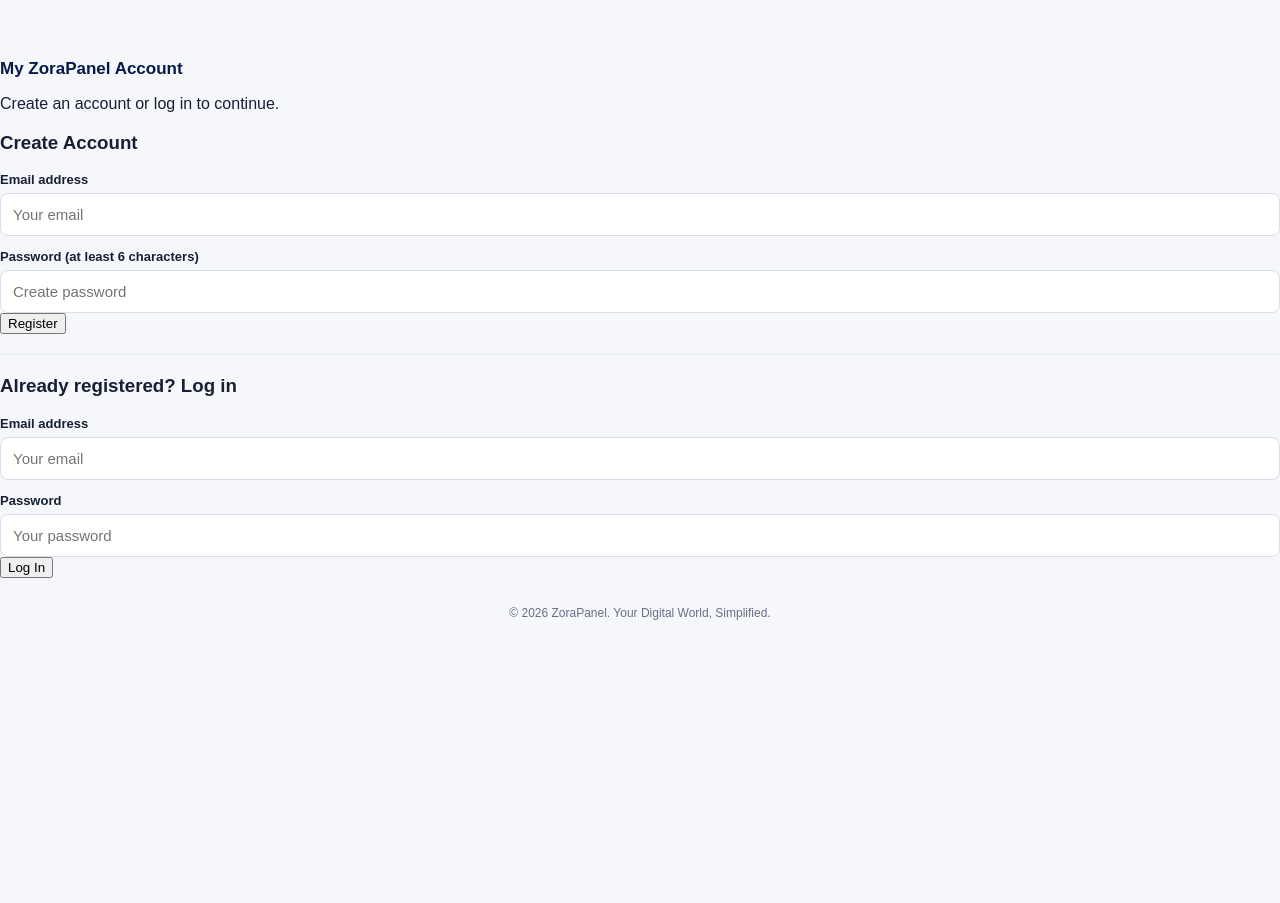
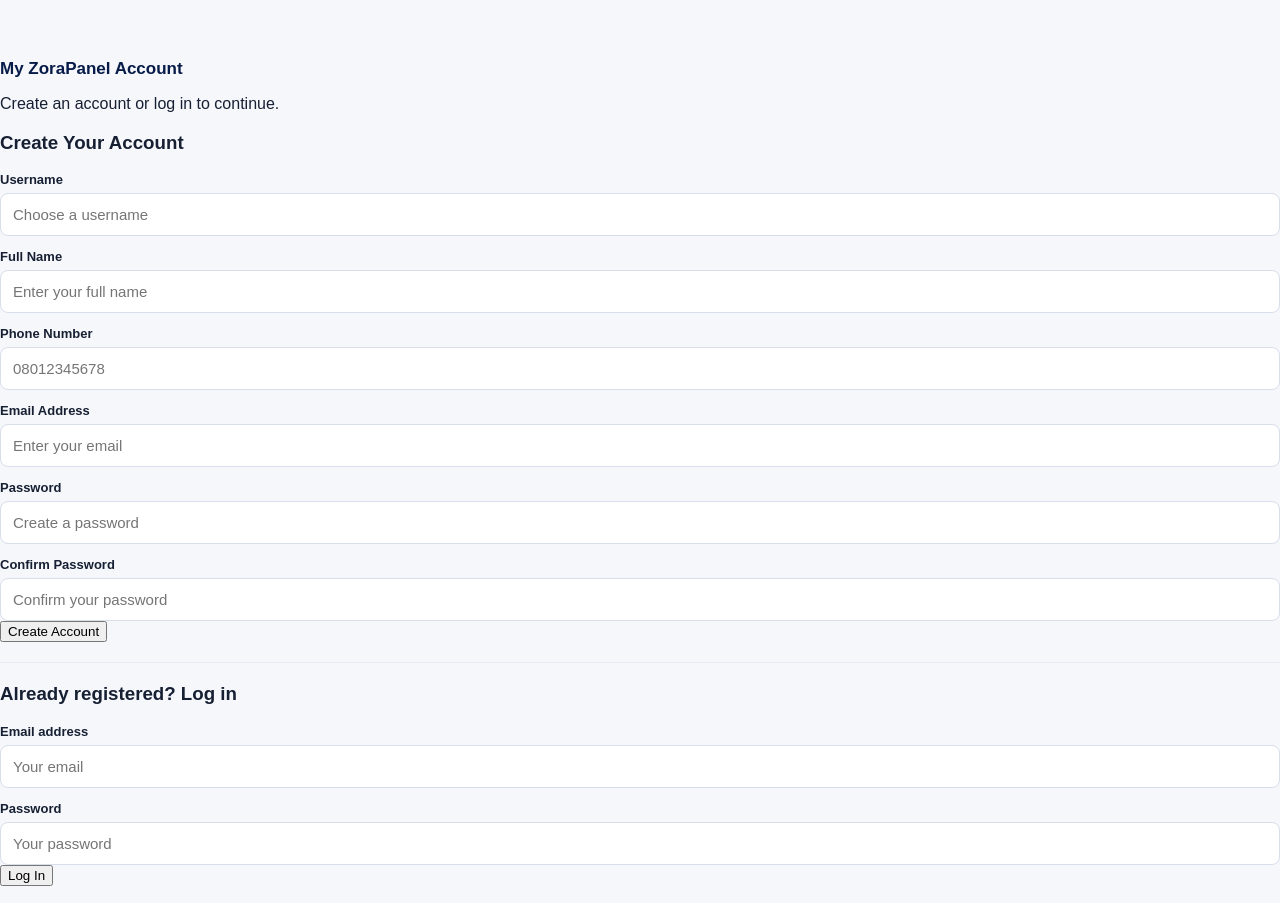
Before and after one commit to bextvortex-lgtm/Zorapanel, a plain HTML site: page index.html in a window 1280 px wide. Shown: the part 1080-1983 px from the top of the page. Before the commit the page ends 1725 px from the top, so only its background shows below. Drawn offline with nearby package versions, Linux system fonts and the light colour scheme.

Commit message:
Update registration form

```diff
--- a/index.html
+++ b/index.html
@@ -113,14 +113,42 @@ const accountHTML = `
   <h2>My ZoraPanel Account</h2>
   <p class="muted">Create an account or log in to continue.</p>
 
-  <form id="registerForm">
-    <h3>Create Account</h3>
-    <label>Email address</label>
-    <input type="email" id="regEmail" required placeholder="Your email">
-    <label>Password (at least 6 characters)</label>
-    <input type="password" id="regPassword" minlength="6" required placeholder="Create password">
-    <button class="btn" type="submit">Register</button>
-  </form>
+
+<form id="registerForm">
+  <h3>Create Your Account</h3>
+
+  <label>Username</label>
+  <input type="text" id="regUsername"
+    required minlength="3"
+    placeholder="Choose a username">
+
+  <label>Full Name</label>
+  <input type="text" id="regFullName"
+    required placeholder="Enter your full name">
+
+  <label>Phone Number</label>
+  <input type="tel" id="regPhone"
+    required placeholder="08012345678">
+
+  <label>Email Address</label>
+  <input type="email" id="regEmail"
+    required placeholder="Enter your email">
+
+  <label>Password</label>
+  <input type="password" id="regPassword"
+    required minlength="6"
+    placeholder="Create a password">
+
+  <label>Confirm Password</label>
+  <input type="password" id="regConfirmPassword"
+    required minlength="6"
+    placeholder="Confirm your password">
+
+  <button class="btn" type="submit">
+    Create Account
+  </button>
+</form>
+
 
   <hr style="margin:20px 0;border:0;border-top:1px solid #e7ecf4">
 
```
